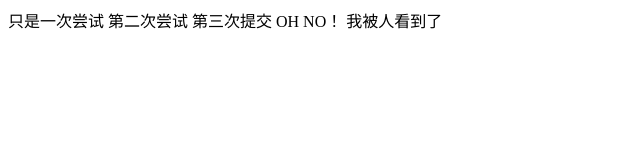
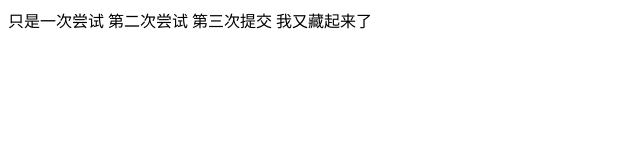
Before and after one commit to xu-kai-quan/git-demo, a plain HTML site: page index.html in a window 1280 px wide. Shown: the whole page, without its empty margins (0-640 px from the left). Drawn offline with Linux system fonts and the light colour scheme.

Commit message:
又看不见我喽

```diff
--- a/index.html
+++ b/index.html
@@ -13,6 +13,6 @@
 
     第三次提交
 
-    OH NO！  我被人看到了
+    我又藏起来了
 </body>
 </html>
```
